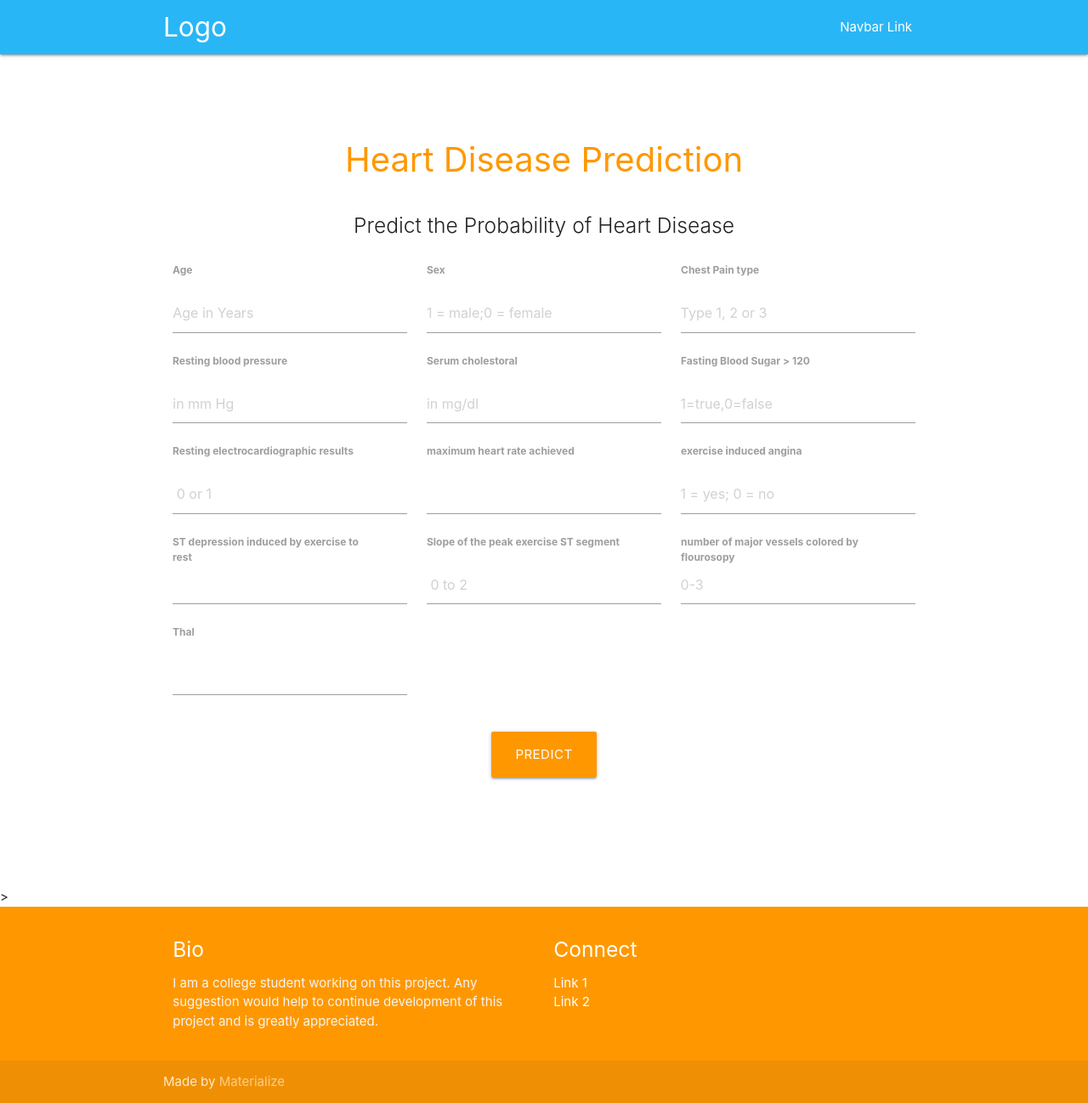
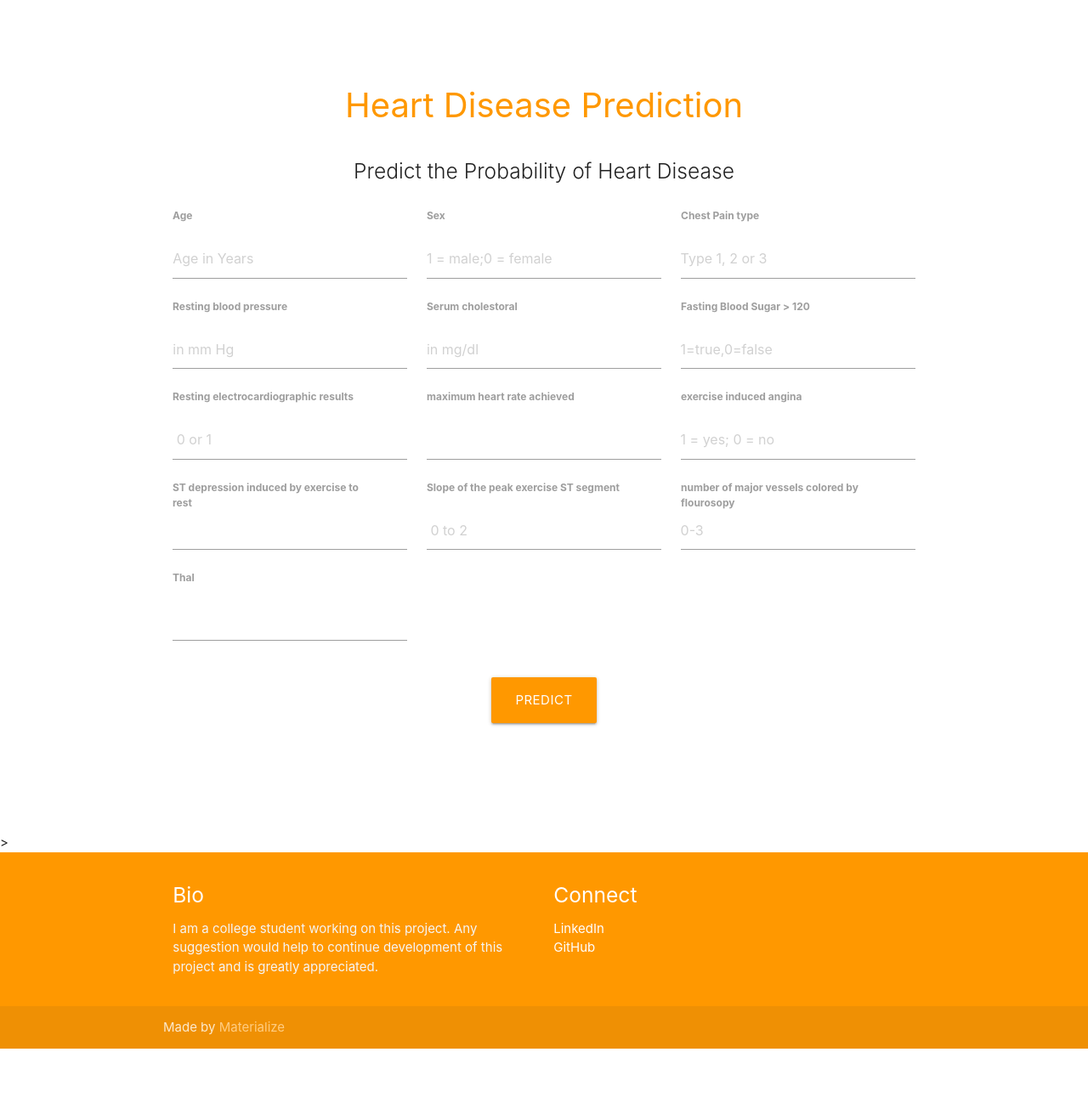
Before and after one commit to KODExBREAKER/Heart-disease-prediction, a Flask app: page / in a window 1280 px wide. Shown: the whole page at 85% size. After the commit the page ends 1234 px from the top, so only its background shows below. Run offline with Flask 2, Linux system fonts and the light colour scheme; parts of the project's set-up code (start-up, migrations or seed data) failed here and were passed over; some libraries are stand-ins or nearby versions.

Commit message:
Update heart.html

```diff
--- a/templates/heart.html
+++ b/templates/heart.html
@@ -1,180 +1,359 @@
 <!DOCTYPE html>
+
 <html lang="en">
 
+
+
 <head>
+
     <meta http-equiv="Content-Type" content="text/html; charset=UTF-8" />
+
     <meta name="viewport" content="width=device-width, initial-scale=1, maximum-scale=1.0" />
+
     <title>Heart Check</title>
 
+
+
     <!-- CSS  -->
+
     <link href="https://fonts.googleapis.com/icon?family=Material+Icons" rel="stylesheet">
+
     <link href="/static/css/materialize.css" type="text/css" rel="stylesheet" media="screen,projection" />
+
     <link href="/static/css/style.css" type="text/css" rel="stylesheet" media="screen,projection" />
+
 </head>
 
+
+
 <body>
-    <nav class="light-blue lighten-1" role="navigation">
+
+    <!-- <nav class="light-blue lighten-1" role="navigation">
+
         <div class="nav-wrapper container"><a id="logo-container" href="#" class="brand-logo">Logo</a>
+
             <ul class="right hide-on-med-and-down">
+
                 <li><a href="#">Navbar Link</a></li>
+
             </ul>
 
+
+
             <ul id="nav-mobile" class="sidenav">
+
                 <li><a href="#">Navbar Link</a></li>
+
             </ul>
+
             <a href="#" data-target="nav-mobile" class="sidenav-trigger"><i class="material-icons">menu</i></a>
+
         </div>
-    </nav>
+
+    </nav> -->
+
+
+
 
 
     <div class="section no-pad-bot" id="index-banner">
+
         <div class="container">
+
             <br><br>
+
             <h1 class="header center orange-text">Heart Disease Prediction</h1>
+
             <div class="row center">
+
                 <h5 class="header col s12 light">Predict the Probability of Heart Disease
+
                     <br>
+
                 </h5>
+
             </div>
 
+
+
             <div class="row">
+
                 <form action='/predict' method="post" class="col s12">
+
                     <div class="row">
-                        <div class="input-field col s4">
-                            <label for="Age"><b>Age</b></label>
-                            <br>
-                            <input placeholder="Age in Years" name="Age" id="Age" type="text" class="validate">
-                        </div>
+
                         <div class="input-field col s4">
 
-                            <label for="Sex"><b>Sex</b></label>
+                            <label for="Age"><b>Age</b></label>
+
                             <br>
-                            <input id="Sex" name="Sex" placeholder="1 = male;0 = female" type="text" class="validate">
+
+                            <input placeholder="Age in Years" name="Age" id="Age" type="text" class="validate">
 
                         </div>
 
                         <div class="input-field col s4">
+
+
+
+                            <label for="Sex"><b>Sex</b></label>
+
+                            <br>
+
+                            <input id="Sex" name="Sex" placeholder="1 = male;0 = female" type="text" class="validate">
+
+
+
+                        </div>
+
+
+
+                        <div class="input-field col s4">
+
                             <label for="cp"><b>Chest Pain type</b></label>
+
                             <br>
+
                             <input id="cp" name="Chest Pain type" placeholder="Type 1, 2 or 3" type="text" class="validate">
 
+
+
                         </div>
+
                         <div class="input-field col s4">
+
                             <label for="trestbps"><b>Resting blood pressure</b></label>
+
                             <br>
+
                             <input id="cp" name="Resting blood pressure" placeholder="in mm Hg" type="text" class="validate">
 
+
+
                         </div>
+
                         <div class="input-field col s4">
+
                             <label for="chol"><b>Serum cholestoral</b></label>
+
                             <br>
+
                             <input id="chol" name="cholestoral" placeholder="in mg/dl" type="text" class="validate">
 
+
+
                         </div>
+
                         <div class="input-field col s4">
+
                             <label for="fbs"><b>Fasting Blood Sugar > 120</b></label>
+
                             <br>
+
                             <input id="fbs" name="Fasting Blood Sugar > 120" placeholder="1=true,0=false" type="text" class="validate">
 
+
+
                         </div>
+
                         <div class="input-field col s4">
+
                             <label for="restecg"><b>Resting electrocardiographic results</b></label>
+
                             <br>
+
                             <input id="restecg" name="resting electrocardiographic results" placeholder=" 0 or 1" type="text" class="validate">
 
+
+
                         </div>
+
                         <div class="input-field col s4">
+
                             <label for="thalach"><b>maximum heart rate achieved</b></label>
+
                             <br>
+
                             <input id="thalach" name="maximum heart rate achieved" placeholder=" " type="text" class="validate">
 
+
+
                         </div>
+
                         <div class="input-field col s4">
+
                             <label for="exang"><b>exercise induced angina</b></label>
+
                             <br>
+
                             <input id="exang" name="exercise induced angina" placeholder="1 = yes; 0 = no" type="text" class="validate">
 
+
+
                         </div>
+
                         <div class="input-field col s4">
+
                             <label for="oldpeak"><b>ST depression induced by exercise to rest</b></label>
+
                             <br>
+
                             <input id="oldpeak" name="ST depression induced by exercise to rest" placeholder=" " type="text" class="validate">
 
+
+
                         </div>
+
                         <div class="input-field col s4">
+
                             <label for="slope"><b>Slope of the peak exercise ST segment</b></label>
+
                             <br>
+
                             <input id="slope" name="Slope of the peak exercise ST segment" placeholder=" 0 to 2" type="text" class="validate">
 
+
+
                         </div>
+
                         <div class="input-field col s4">
+
                             <label for="ca"><b>number of major vessels colored by flourosopy</b></label>
+
                             <br>
+
                             <input id="ca" name="Number of major vessels colored by flourosopy" placeholder="0-3" type="text" class="validate">
 
+
+
                         </div>
+
                         <div class="input-field col s4">
+
                             <label for="thal"><b>Thal</b></label>
+
                             <br>
+
                             <input id="thal" name="Thal" placeholder=" " type="text" class="validate">
+
+
+
+                        </div>
+
+
+
+                    </div>
+
+
+
+                    <div class="row center">
+
+
+
+                        <button type="submit" class="btn-large waves-effect waves-light orange">Predict</button>
+
+                    </div>
+
+                </form>
+
+            </div>
+
+
+
+            <br> {{pred}}
+
+            <style>
+
+                h1 {
+
+                    font-size: 40px;
+
+                }
+
+            </style>
+
+            <br>
+
+
 
         </div>
 
     </div>
 
-                    <div class="row center">
 
-                        <button type="submit" class="btn-large waves-effect waves-light orange">Predict</button>
-                    </div>
-                </form>
-            </div>
 
-            <br> {{pred}}
-            <style>
-                h1 {
-                    font-size: 40px;
-                }
-            </style>
-            <br>
-
-        </div>
-    </div>
 
 
     <br><br>
+
     </div>
+
     </div>>
 
+
+
     <footer class="page-footer orange">
+
         <div class="container">
+
             <div class="row">
+
                 <div class="col l6 s12">
+
                     <h5 class="white-text">Bio</h5>
+
                     <p class="grey-text text-lighten-4">I am a college student working on this project. Any suggestion would help to continue development of this project and is greatly appreciated.</p>
 
 
+
+
+
                 </div>
+
                 <div class="col l3 s12">
+
                     <h5 class="white-text">Connect</h5>
+
                     <ul>
-                        <li><a class="white-text" href="#!">Link 1</a></li>
-                        <li><a class="white-text" href="#!">Link 2</a></li>
+
+                        <li><a class="white-text" href="https://www.linkedin.com/in/anshul-pandey-3800071ab/">LinkedIn</a></li>
+
+                        <li><a class="white-text" href="https://github.com/KODExBREAKER">GitHub</a></li>
+
                 </div>
+
             </div>
+
         </div>
+
         <div class="footer-copyright">
+
             <div class="container">
+
                 Made by <a class="orange-text text-lighten-3" href="http://materializecss.com">Materialize</a>
+
             </div>
+
         </div>
+
     </footer>
 
 
+
+
+
     <!--  Scripts-->
+
     <script src="https://code.jquery.com/jquery-2.1.1.min.js"></script>
+
     <script src=".js/materialize.js"></script>
+
     <script src="js/init.js"></script>
+
+
 
 </body>
 
+
+
 </html>
```
Lines whose indentation alone changed are shown as unchanged.
